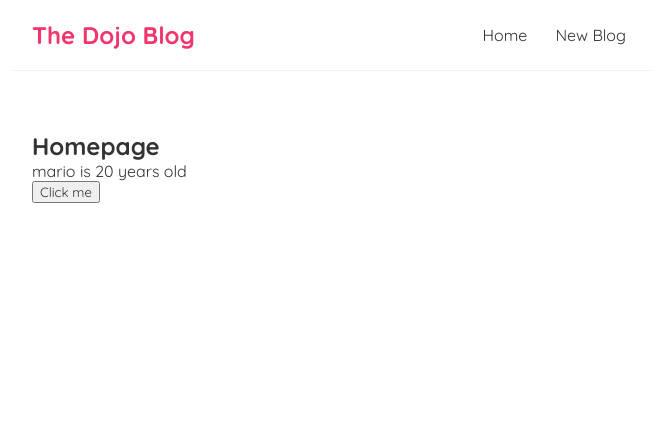
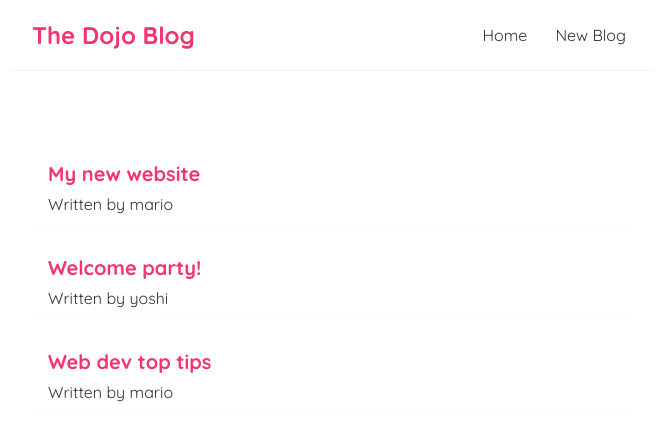
Before and after one commit to liuyuelintop/dijo-blog, a React (Create React App) app: page / in a window 1280 px wide. Shown: the top 440 px of the page, without its empty margins (308-964 px from the left). Built offline with nearby package versions, Linux system fonts and the light colour scheme.

Commit message:
lesson 10, blogs map

```diff
--- a/src/components/Home.js
+++ b/src/components/Home.js
@@ -1,19 +1,20 @@
 import { useState } from "react";
 
 const Home = () => {
-    // make a hook: state, which is a reactive value
-    const handleClick = () => {
-        setName('luigi');
-        setAge(30)
-    }
+    const [blogs, setBlogs] = useState([
+        { title: 'My new website', body: 'lorem ipsum...', author: 'mario', id: 1 },
+        { title: 'Welcome party!', body: 'lorem ipsum...', author: 'yoshi', id: 2 },
+        { title: 'Web dev top tips', body: 'lorem ipsum...', author: 'mario', id: 3 }
+      ])
 
-    const [name, setName] = useState("mario");
-    const [age, setAge] = useState(20);
     return (
         <div className="home">
-            <h2>Homepage</h2>
-            <p>{name} is {age} years old</p>
-            <button onClick={handleClick}>Click me</button>
+          { blogs.map(blog =>(
+                <div className="blog-preview" key = {blog.id}>
+                    <h2>{blog.title}</h2>
+                    <p>Written by {blog.author}</p>
+                </div>
+            ))}
         </div>
     );
 }
--- a/src/index.css
+++ b/src/index.css
@@ -33,3 +33,18 @@
   margin: 40px auto;
   padding: 20px;
 }
+
+/* blog previews / list */
+.blog-preview {
+  padding: 10px 16px;
+  margin: 20px 0;
+  border-bottom: 1px solid #fafafa;
+}
+.blog-preview:hover {
+  box-shadow: 1px 3px 5px rgba(0,0,0,0.1);
+}
+.blog-preview h2 {
+  font-size: 20px;
+  color: #f1356d;
+  margin-bottom: 8px;
+}
```
Also changed, not shown: 1 other file (tests, documents, lock files or other folders).
